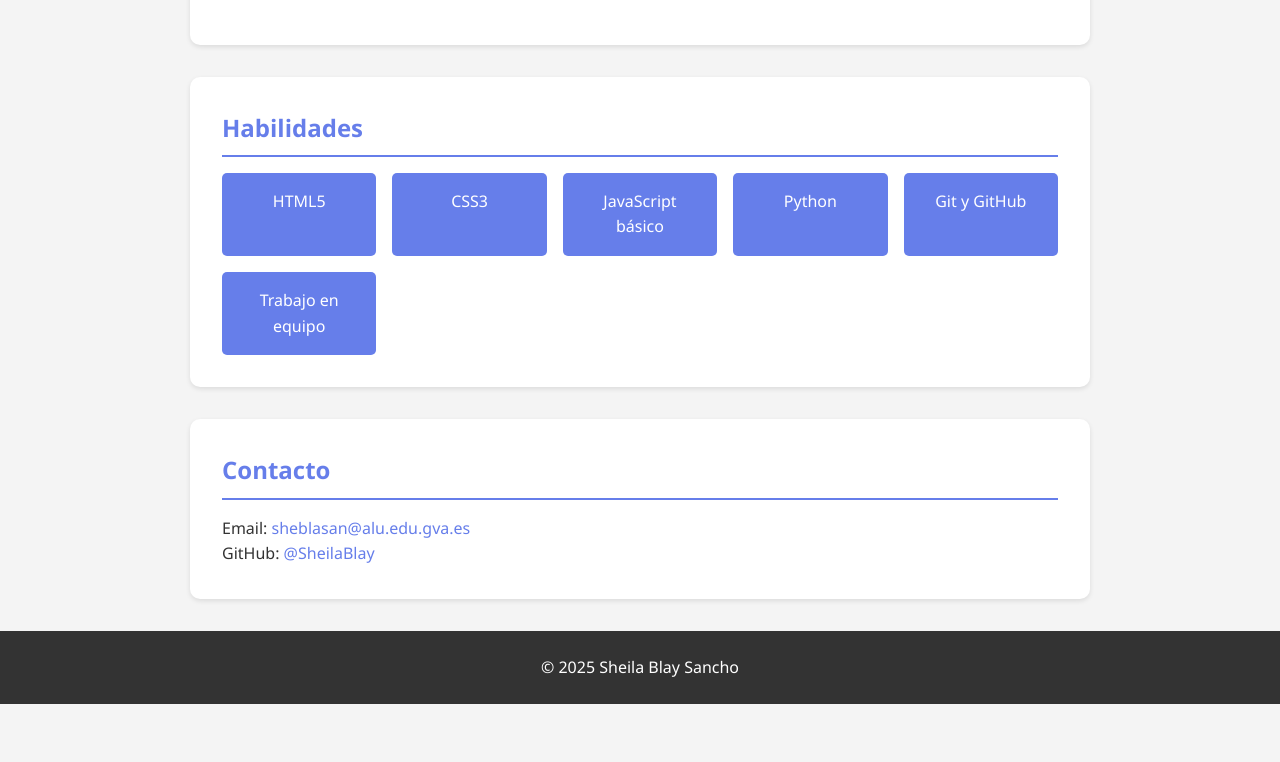
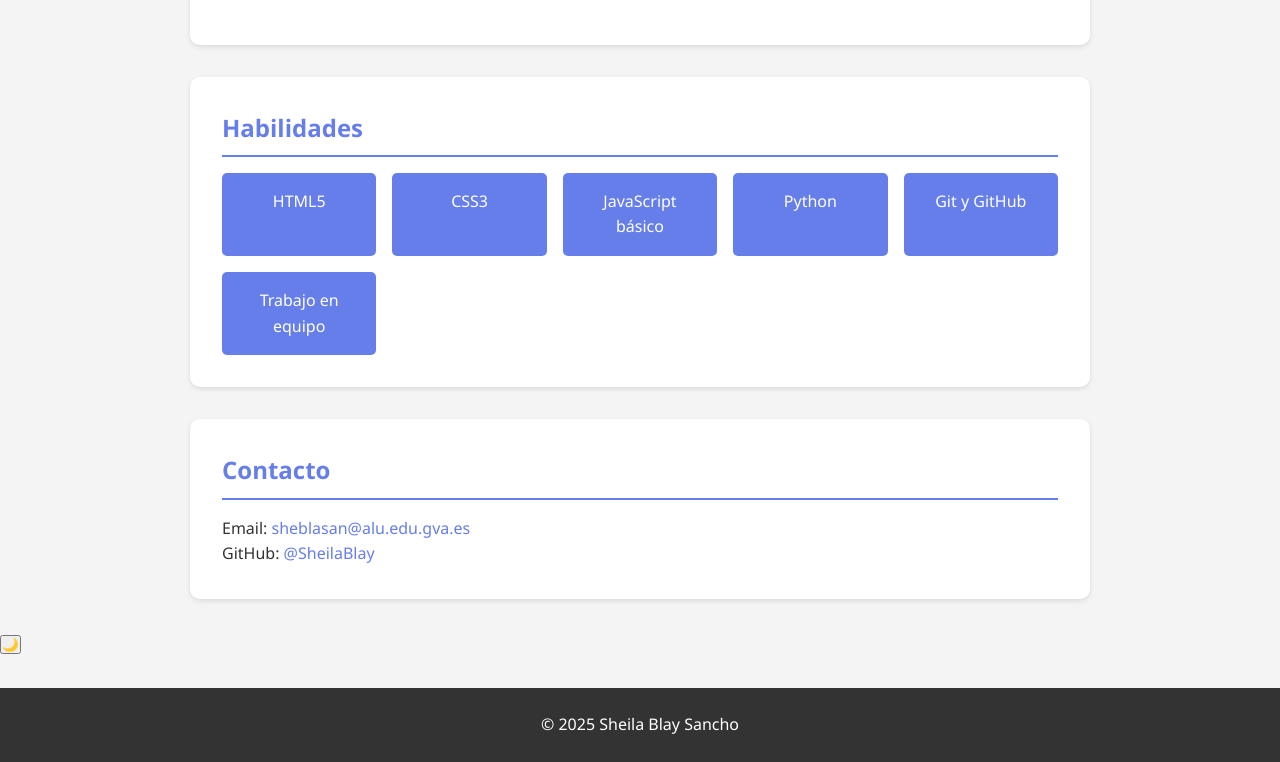
Before and after one commit to SheilaBlay/sheila-portfolio, a plain HTML site: page index.html in a window 1280 px wide. Shown: the part 1174-1936 px from the top of the page. Before the commit the page ends 1878 px from the top, so only its background shows below. Drawn offline with Linux system fonts and the light colour scheme.

Commit message:
Intento de añadir modo oscuro

```diff
--- a/index.html
+++ b/index.html
@@ -77,8 +77,11 @@
       <h2>Contacto</h2>
       <p>Email: <a href="mailto:sheblasan@alu.edu.gva.es">sheblasan@alu.edu.gva.es</a></p>
       <p>GitHub: <a href="https://sheilablay.github.io/sheila-portfolio/" target="_blank">@SheilaBlay</a></p>
+
     </section>
   </main>
+
+  <button id="modo">🌙</button>
 
    <footer>
     <p>&copy; <span id="year"></span> Sheila Blay Sancho</p>
```
